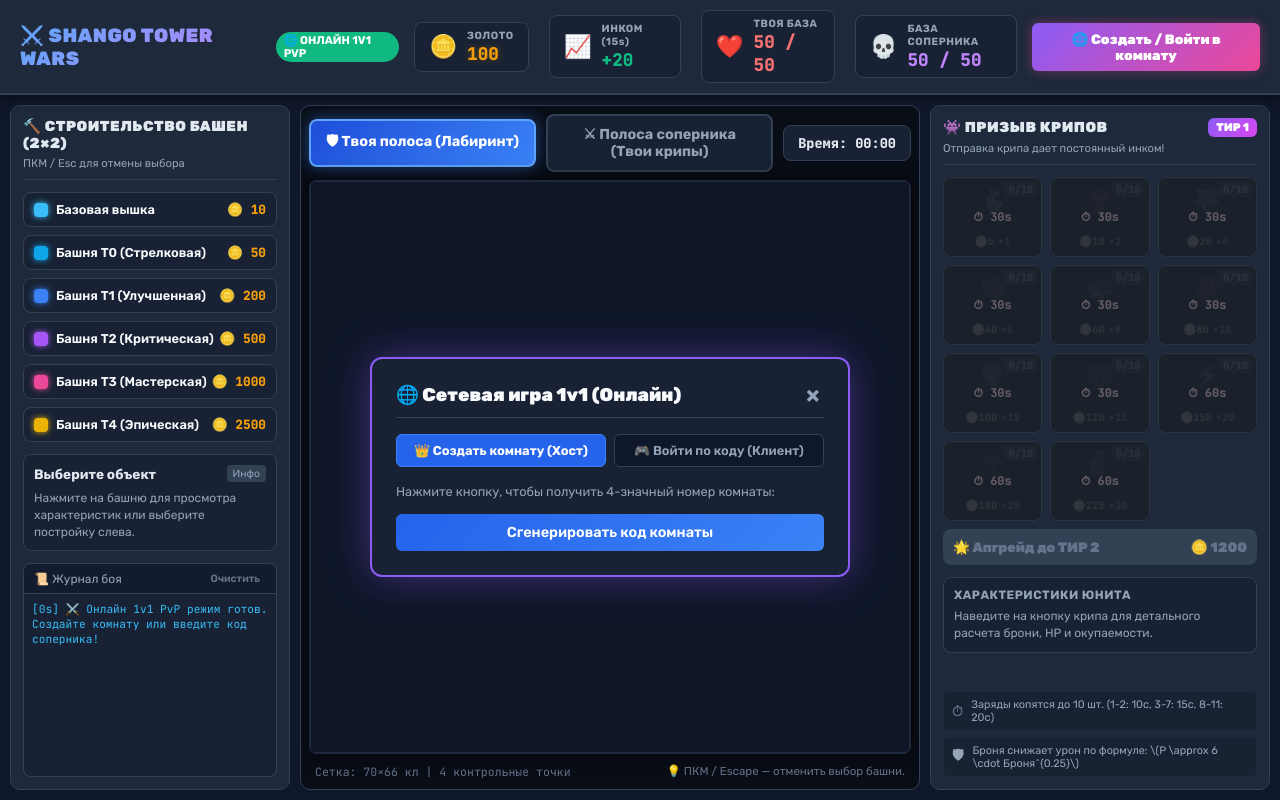
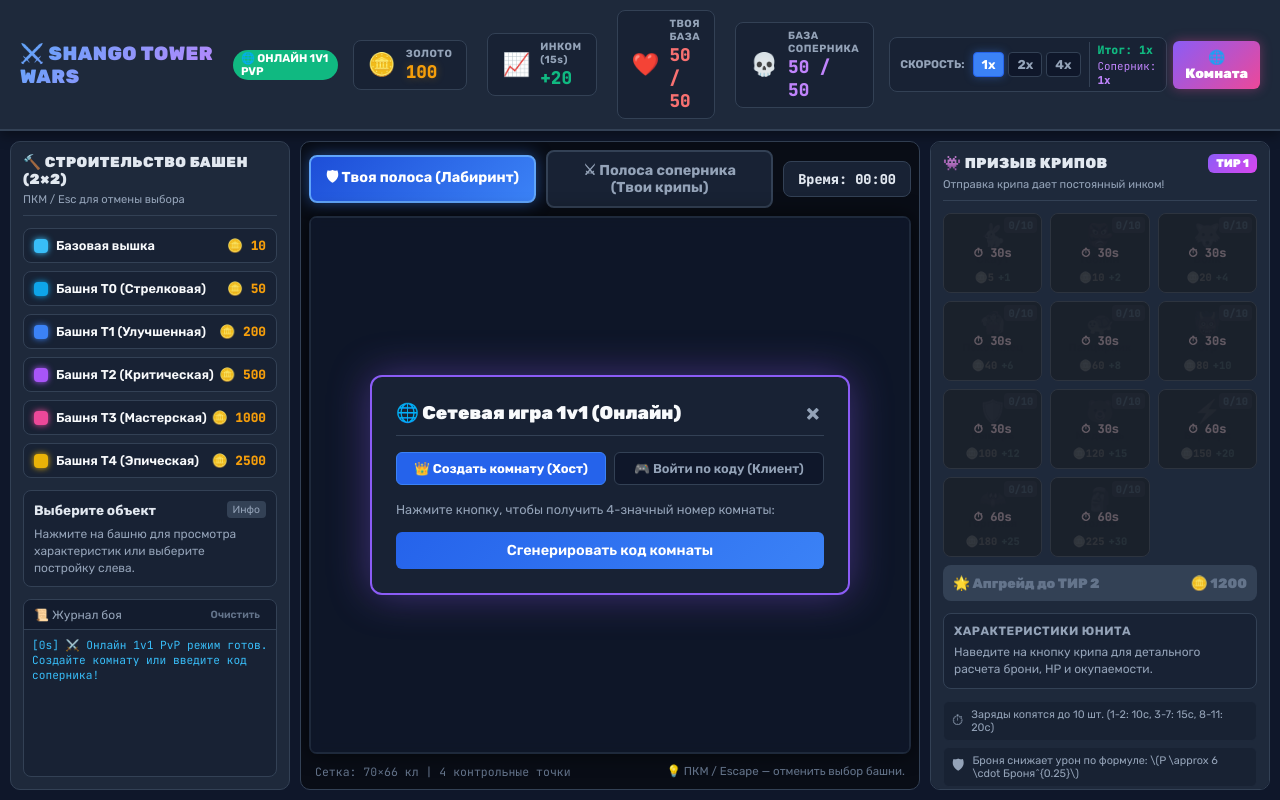
Before and after one commit to Tooll2/tower-wars, a website: page index.html in a window 1280 px wide. Drawn offline with Linux system fonts and the light colour scheme; a script that the page names is missing.

Commit message:
Fix canvas display, sizing and speed voting

```diff
--- a/game.js
+++ b/game.js
@@ -51,6 +51,8 @@ class TowerWarsGame {
     this.pathfinder = new PathFinder(this.width, this.height);
     this.sound = new SoundFx();
 
+    this.mySpeedVote = 1;
+    this.enemySpeedVote = 1;
     this.gameSpeed = 1.0;
     this.gameTimeSeconds = 0;
     this.lastTimestamp = 0;
@@ -111,6 +113,14 @@ class TowerWarsGame {
     document.getElementById('mp-modal').classList.remove('hidden');
 
     requestAnimationFrame(this.gameLoop.bind(this));
+  }
+
+  recalculateEffectiveSpeed() {
+    this.gameSpeed = Math.min(this.mySpeedVote, this.enemySpeedVote);
+    const effElem = document.getElementById('effective-speed-val');
+    const oppElem = document.getElementById('opponent-speed-val');
+    if (effElem) effElem.innerText = `${this.gameSpeed}x`;
+    if (oppElem) oppElem.innerText = `${this.enemySpeedVote}x`;
   }
 
   clearBuildSelection() {
@@ -1280,6 +1290,13 @@ class TowerWarsGame {
         this.updateHUD();
         break;
       }
+
+      case 'SPEED_VOTE': {
+        this.enemySpeedVote = Number(data.payload.speed) || 1;
+        this.recalculateEffectiveSpeed();
+        this.logEvent(`⚡ Соперник выбрал скорость ${this.enemySpeedVote}x (Итоговая: ${this.gameSpeed}x)`, 'log-income');
+        break;
+      }
     }
   }
 
@@ -1417,6 +1434,10 @@ class TowerWarsGame {
     this.sound.crit();
     this.logEvent(`🌐 ПОДКЛЮЧЕНО! Начался реальный PvP 1v1 матч по сети!`, 'log-kill');
     this.updateHUD();
+    this.recalculateEffectiveSpeed();
+
+    // Sync initial speed choice
+    this.sendNetAction('SPEED_VOTE', { speed: this.mySpeedVote });
   }
 
   bindEvents() {
@@ -1487,6 +1508,19 @@ class TowerWarsGame {
       }
     });
 
+    document.querySelectorAll('.speed-btn').forEach(btn => {
+      btn.addEventListener('click', () => {
+        document.querySelectorAll('.speed-btn').forEach(b => b.classList.remove('active'));
+        btn.classList.add('active');
+        this.mySpeedVote = Number(btn.dataset.speed);
+        this.recalculateEffectiveSpeed();
+        this.logEvent(`⚡ Вы выбрали скорость ${this.mySpeedVote}x (Итоговая скорость игры: ${this.gameSpeed}x)`, 'log-income');
+        if (this.isMultiplayer) {
+          this.sendNetAction('SPEED_VOTE', { speed: this.mySpeedVote });
+        }
+      });
+    });
+
     const overlayRestartBtn = document.getElementById('overlay-btn-restart');
     if (overlayRestartBtn) {
       overlayRestartBtn.addEventListener('click', () => location.reload());
--- a/index.html
+++ b/index.html
@@ -52,7 +52,20 @@
       </div>
 
       <div class="controls-group">
-        <button id="btn-multiplayer" class="btn-mp">🌐 Создать / Войти в комнату</button>
+        <div class="speed-voting-widget">
+          <span class="speed-widget-label">Скорость:</span>
+          <div class="speed-btn-group">
+            <button class="speed-btn active" data-speed="1">1x</button>
+            <button class="speed-btn" data-speed="2">2x</button>
+            <button class="speed-btn" data-speed="4">4x</button>
+          </div>
+          <div class="speed-status-box">
+            <span class="effective-speed-text">Итог: <b id="effective-speed-val">1x</b></span>
+            <span class="opponent-speed-text">Соперник: <b id="opponent-speed-val">1x</b></span>
+          </div>
+        </div>
+
+        <button id="btn-multiplayer" class="btn-mp">🌐 Комната</button>
       </div>
     </header>
 
--- a/style.css
+++ b/style.css
@@ -150,10 +150,42 @@ button {
   transition: all 0.15s ease;
 }
 
+.speed-voting-widget {
+  display: flex;
+  align-items: center;
+  gap: 8px;
+  background: var(--bg-card);
+  padding: 4px 10px;
+  border-radius: 8px;
+  border: 1px solid var(--border-color);
+}
+
+.speed-widget-label {
+  font-size: 0.7rem;
+  font-weight: 700;
+  color: var(--text-muted);
+  text-transform: uppercase;
+}
+
+.speed-btn-group {
+  display: flex;
+  gap: 4px;
+}
+
 .speed-btn {
-  background: var(--bg-card);
+  background: #0f172a;
   color: var(--text-muted);
   border: 1px solid var(--border-color);
+  padding: 4px 8px;
+  font-size: 0.8rem;
+  font-weight: 700;
+  border-radius: 4px;
+  transition: all 0.15s ease;
+}
+
+.speed-btn:hover {
+  border-color: #64748b;
+  color: #fff;
 }
 
 .speed-btn.active {
@@ -161,6 +193,27 @@ button {
   color: #fff;
   border-color: var(--primary-hover);
   box-shadow: 0 0 10px rgba(59, 130, 246, 0.4);
+}
+
+.speed-status-box {
+  display: flex;
+  flex-direction: column;
+  border-left: 1px solid var(--border-color);
+  padding-left: 8px;
+  gap: 2px;
+}
+
+.effective-speed-text {
+  font-size: 0.72rem;
+  font-weight: 700;
+  color: #10b981;
+  font-family: 'JetBrains Mono', monospace;
+}
+
+.opponent-speed-text {
+  font-size: 0.68rem;
+  color: #c084fc;
+  font-family: 'JetBrains Mono', monospace;
 }
 
 .btn-secondary {
@@ -481,7 +534,8 @@ button {
 .canvas-wrapper {
   flex: 1;
   width: 100%;
-  min-height: 0;
+  height: 100%;
+  min-height: 300px;
   display: flex;
   justify-content: center;
   align-items: center;
@@ -494,12 +548,12 @@ button {
 }
 
 #game-canvas {
-  max-width: 100%;
-  max-height: 100%;
-  aspect-ratio: 840 / 792;
+  width: 100%;
+  height: 100%;
+  max-width: 840px;
+  max-height: 792px;
   object-fit: contain;
   display: block;
-  cursor: crosshair;
 }
 
 .canvas-toolbar {
```
